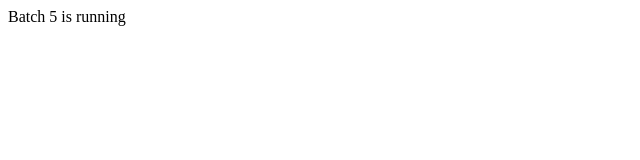
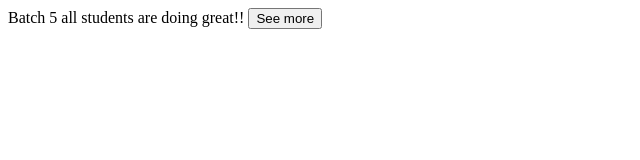
Before and after one commit to Rimeel007/first-project, a plain HTML site: page index.html in a window 1280 px wide. Shown: the whole page, without its empty margins (0-640 px from the left). Drawn offline with Linux system fonts and the light colour scheme.

Commit message:
button added

```diff
--- a/index.html
+++ b/index.html
@@ -7,7 +7,8 @@
 </head>
 <body>
     <div>
-        Batch 5 is running
+        Batch 5 all students are doing great!!
+        <button> See more</button>
     </div>
 </body>
 </html>
```
